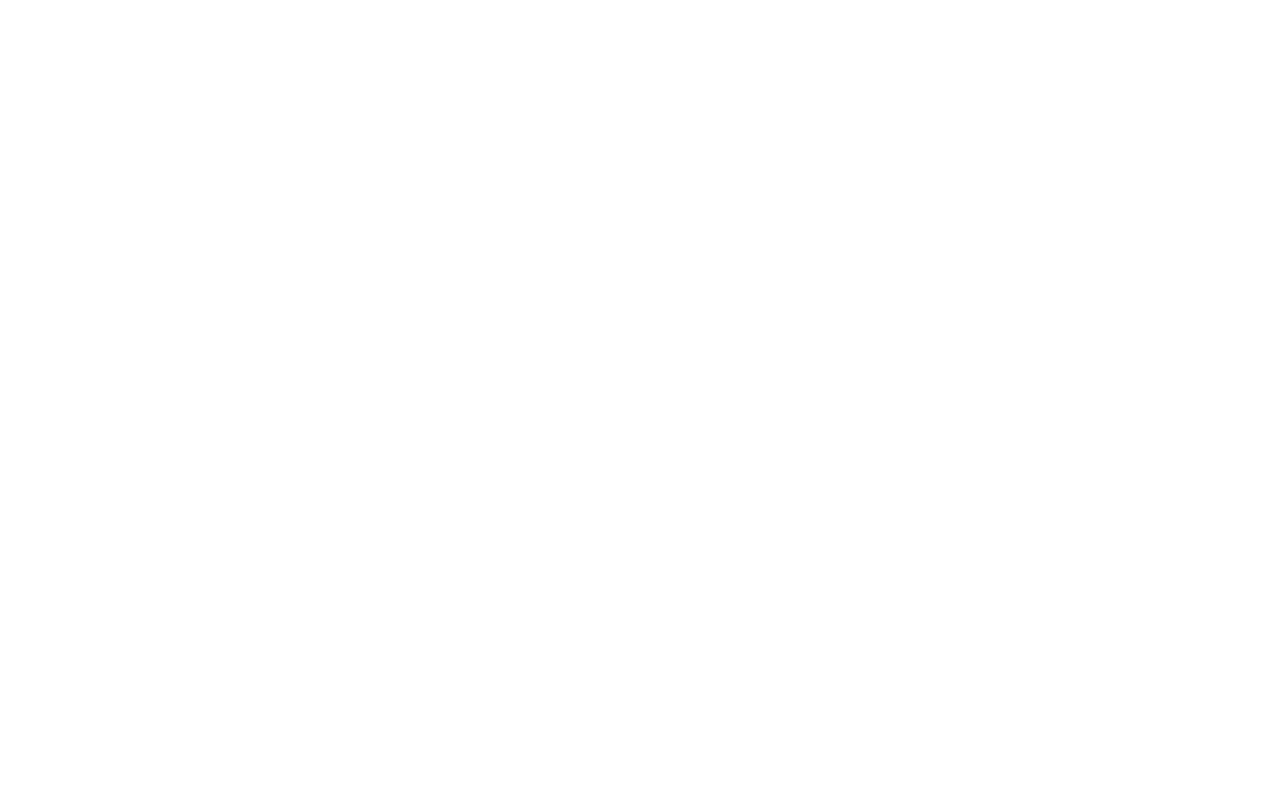
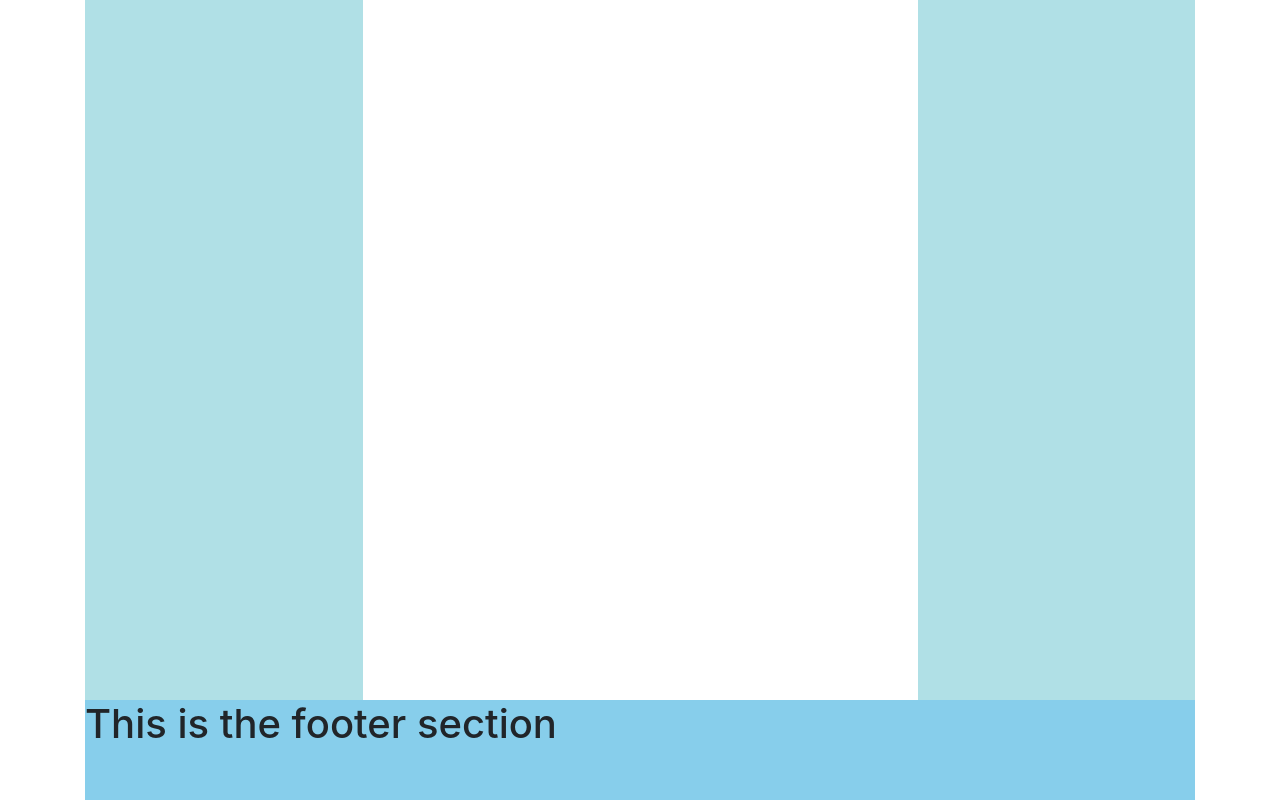
Before and after one commit to times-exam/times-exam, a React (Create React App) app in the folder times-exam-web/: page /contact in a window 1280 px wide. Shown: the part 356-1156 px from the top of the page. Before the commit the page ends 800 px from the top, so only its background shows below. Built offline with nearby package versions, Linux system fonts and the light colour scheme.

Commit message:
NavBar layout change

```diff
--- a/times-exam-web/src/components/About.js
+++ b/times-exam-web/src/components/About.js
@@ -1,13 +1,26 @@
 // About.js
 
 import React, { Component } from 'react';
+import Container from 'react-bootstrap/Container';
+import Row from 'react-bootstrap/Row';
+import Col from 'react-bootstrap/Col';
 
 class About extends Component {
   render() {
     return (
-        <div>
-          <h2>About</h2>
-        </div>
+        <div className = "direction">
+        <Container>
+          <Row>
+            <Col style = {{width: 50, height: 1000,backgroundColor: 'powderblue'}} >1 of 3</Col>
+            <Col xs={6}>About</Col>
+            <Col style = {{backgroundColor: 'powderblue'}}>3 of 3</Col>
+          </Row>
+          <Row style = {{height: 100,backgroundColor: 'skyblue'}}>
+            <h1 >This is the footer section</h1>
+          </Row>
+          </Container>
+
+      </div>
     );
   }
 }
--- a/times-exam-web/src/components/Contact.js
+++ b/times-exam-web/src/components/Contact.js
@@ -1,13 +1,26 @@
 // Contact.js
 
 import React, { Component } from 'react';
+import Container from 'react-bootstrap/Container';
+import Row from 'react-bootstrap/Row';
+import Col from 'react-bootstrap/Col';
 
 class Contact extends Component {
   render() {
     return (
-        <div>
-          <h2>Contact</h2>
-        </div>
+      <div className = "direction">
+      <Container>
+        <Row>
+          <Col style = {{width: 50, height: 1000,backgroundColor: 'powderblue'}} >1 of 3</Col>
+          <Col xs={6}>Contact</Col>
+          <Col style = {{backgroundColor: 'powderblue'}}>3 of 3</Col>
+        </Row>
+        <Row style = {{height: 100,backgroundColor: 'skyblue'}}>
+          <h1 >This is the footer section</h1>
+        </Row>
+        </Container>
+
+    </div>
     );
   }
 }
--- a/times-exam-web/src/components/Home.js
+++ b/times-exam-web/src/components/Home.js
@@ -9,11 +9,11 @@
 class Home extends Component {
   render() {
     return (
-      <div className = "direction">
+     <div className = "direction">
         <Container>
           <Row>
             <Col style = {{width: 50, height: 1000,backgroundColor: 'powderblue'}} >1 of 3</Col>
-            <Col xs={6}>2 of 3 (wider)</Col>
+            <Col xs={6}>Home Page</Col>
             <Col style = {{backgroundColor: 'powderblue'}}>3 of 3</Col>
           </Row>
           <Row style = {{height: 100,backgroundColor: 'skyblue'}}>
```
